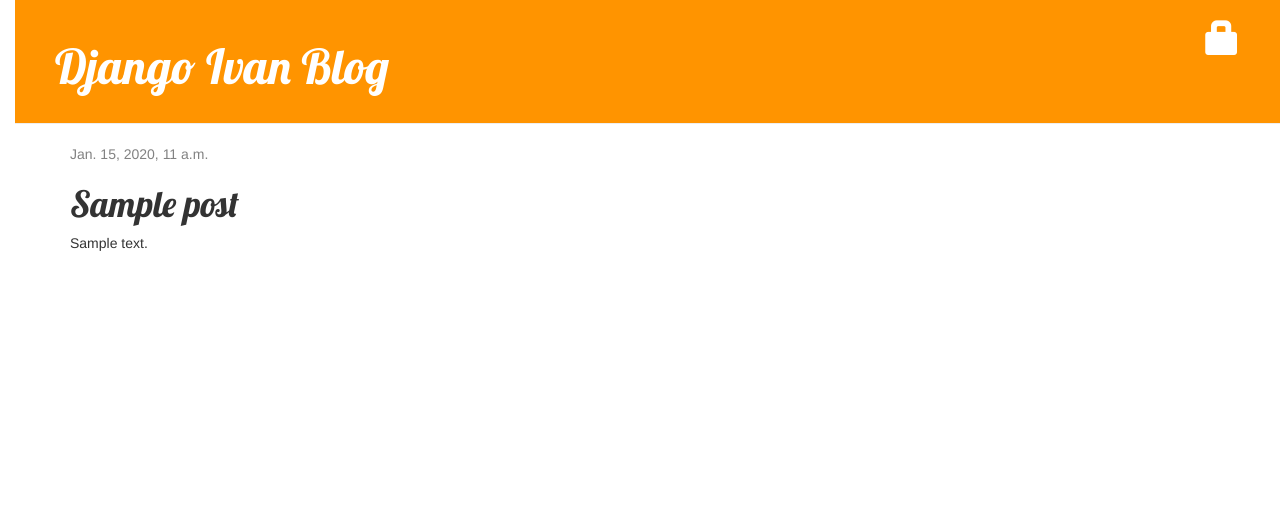
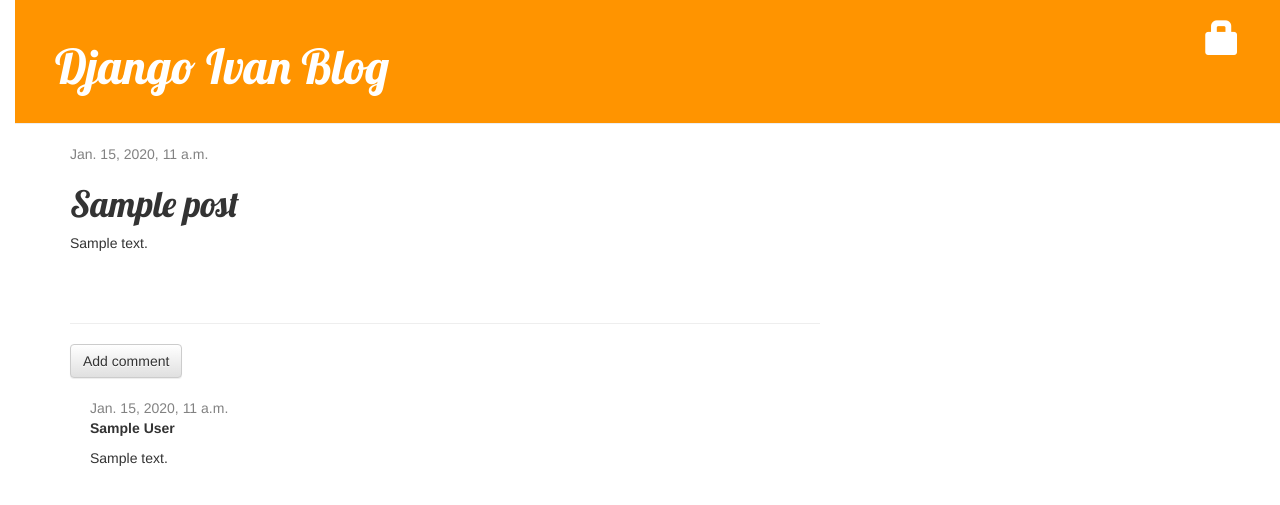
Before and after one commit to ivangajovic/my-first-blog, a Django app: page /post/1/ in a window 1280 px wide. Shown: the top 505 px of the page. Run offline with Django 3.2, Linux system fonts and the light colour scheme; tables that the repository leaves empty hold one stand-in row (values such as "Sample post"); some libraries are stand-ins or nearby versions.

Commit message:
Changed to psql, added comments ...

```diff
--- a/myblog/admin.py
+++ b/myblog/admin.py
@@ -1,5 +1,6 @@
 from django.contrib import admin
-from .models import Post
+from .models import Post, Comment
 
 # Register your models here.
 admin.site.register(Post)
+admin.site.register(Comment)
--- a/myblog/models.py
+++ b/myblog/models.py
@@ -14,3 +14,21 @@ class Post(models.Model):
 
     def __str__(self):
         return self.title
+
+    def approved_comments(self):
+        return self.comments.filter(approved_comment=True)
+
+
+class Comment(models.Model):
+    post = models.ForeignKey('myblog.Post', related_name='comments')
+    author = models.CharField(max_length=200)
+    text = models.TextField()
+    create_date = models.DateTimeField(default=timezone.now)
+    approved_comment = models.BooleanField(default=False)
+
+    def approve(self):
+        self.approved_comment = True
+        self.save()
+
+    def __str__(self):
+        return self.text
--- a/myblog/static/css/myblog.css
+++ b/myblog/static/css/myblog.css
@@ -51,3 +51,7 @@
 .post h1 a, .post h1 a:visited {
         color: #000000;
     }
+
+.comment {
+    margin: 20px 0px 20px 20px;
+    }
--- a/myblog/templates/myblog/post_detail.html
+++ b/myblog/templates/myblog/post_detail.html
@@ -16,4 +16,22 @@
     <h1>{{ post.title }}</h1>
     <p>{{ post.text|linebreaksbr }}</p>
   </div>
+  <hr>
+  <a class="btn btn-default" href="{% url 'add_comment_to_post' pk=post.pk %}">Add comment</a>
+    {% for comment in post.comments.all %}
+      {% if user.is_authenticated or comment.approved_comment %}
+      <div class="comment">
+        <div class="date">{{ comment.create_date }}
+          {% if not comment.approved_comment %}
+            <a class="btn btn-default" href="{% url 'comment_remove' pk=comment.pk %}"><span class="glyphicon glyphicon-remove"></span></a>
+            <a class="btn btn-default" href="{% url 'comment_approve' pk=comment.pk %}"><span class="glyphicon glyphicon-ok"></span></a>
+          {% endif %}
+        </div>
+        <strong>{{ comment.author }}</strong>
+        <p>{{ comment.text|linebreaks }}</p>
+    </div>
+      {% endif %}
+    {% empty %}
+      <p>No comments here yet :/</p>
+    {% endfor %}
 {% endblock %}
--- a/myblog/templates/myblog/post_list.html
+++ b/myblog/templates/myblog/post_list.html
@@ -7,6 +7,7 @@
             </div>
               <h1><a href="{% url 'post_detail' pk=post.pk %}">{{ post.title }}</a></h1>
               <p>{{ post.text|linebreaksbr }}</p>
+              <a href="{% url 'post_detail' pk=post.pk %}">Comments: {{ post.approved_comments.count }}</a>
           </div>
         {% endfor %}
     {% endblock %}
--- a/myblog/urls.py
+++ b/myblog/urls.py
@@ -9,4 +9,7 @@ urlpatterns = [
     url(r'^drafts/$', views.post_draft_list, name='post_draft_list'),
     url(r'^post/(?P<pk>\d+)/publish/$', views.post_publish, name='post_publish'),
     url(r'^post/(?P<pk>\d+)/remove/$', views.post_remove, name='post_remove'),
+    url(r'^post/(?P<pk>\d+)/comment/$', views.add_comment_to_post, name='add_comment_to_post'),
+    url(r'^comment/(?P<pk>\d+)/remove/$', views.comment_remove, name='comment_remove'),
+    url(r'^comment/(?P<pk>\d+)/approve/$', views.comment_approve, name='comment_approve'),
 ]
--- a/myblog/views.py
+++ b/myblog/views.py
@@ -1,7 +1,7 @@
 from django.shortcuts import render, get_object_or_404, redirect
 from django.utils import timezone
-from .models import Post
-from .forms import PostForm
+from .models import Post, Comment
+from .forms import PostForm, CommentForm
 from django.contrib.auth.decorators import login_required
 
 # Create your views here.
@@ -63,3 +63,31 @@ def post_remove(request, pk):
     post = get_object_or_404(Post, pk=pk)
     post.delete()
     return redirect('post_list')
+
+
+def add_comment_to_post(request, pk):
+    post = get_object_or_404(Post, pk=pk)
+    if request.method == "POST":
+        form = CommentForm(request.POST)
+        if form.is_valid():
+            comment = form.save(commit=False)
+            comment.post = post
+            comment.save()
+            return redirect('post_detail', pk=post.pk)
+    else:
+        form = CommentForm()
+    return render(request, 'myblog/add_comment_to_post.html', {'form':form})
+
+
+@login_required
+def comment_remove(request, pk):
+    comment = get_object_or_404(Comment, pk=pk)
+    comment.delete()
+    return redirect('post_detail', pk=comment.post.pk)
+
+
+@login_required
+def comment_approve(request, pk):
+    comment = get_object_or_404(Comment, pk=pk)
+    comment.approve()
+    return redirect('post_detail', pk=comment.post.pk)
```
Also changed, not shown: myblog/forms.py (+8 -1 lines), myblog/templates/myblog/add_comment_to_post.html (added, +9 -0 lines), mysite/settings.py (+6 -2 lines), myblog/migrations/0002_comment.py (added). Lines whose indentation alone changed are shown as unchanged.
